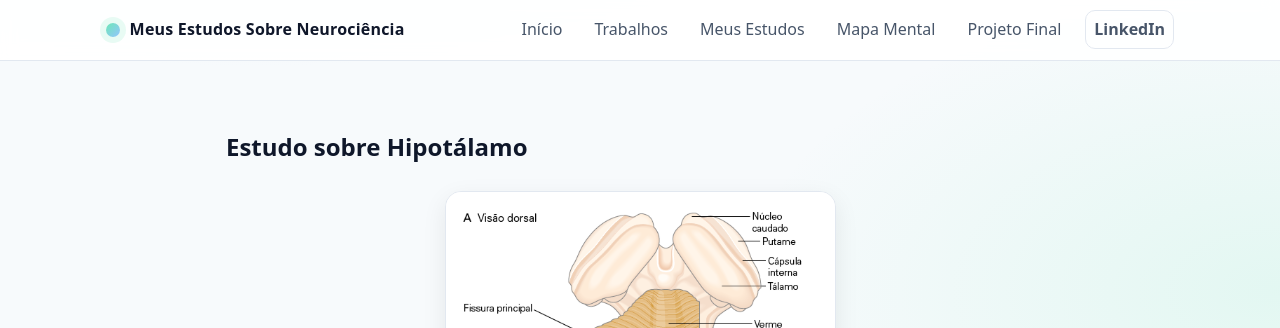
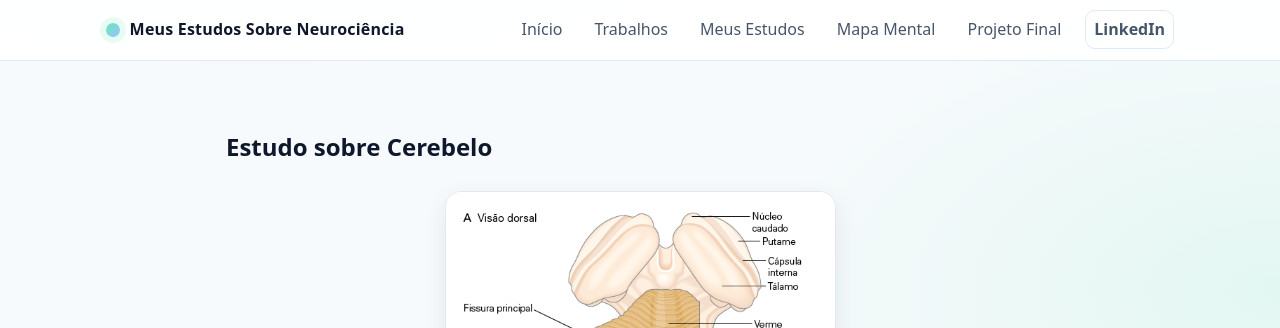
Before and after one commit to gdutramartins/neurociencia, a Jekyll site: the page built from estudos/cerebelo.html, in a window 1280 px wide and 900 px high. Shown: the top 328 px of the window. Built offline with Jekyll 4.4.1, drawn with Linux system fonts in a browser that asks for light colours.

Commit message:
titulo cerebelo

```diff
--- a/estudos/cerebelo.html
+++ b/estudos/cerebelo.html
@@ -6,7 +6,7 @@ title: Estudo sobre Cerebelo
 <main>
     <section class="section">
         <div class="container narrow">
-            <h1 class="">Estudo sobre Hipotálamo</h1>
+            <h1 class="">Estudo sobre Cerebelo</h1>
             <article class="doc-content">
                 <div class="doc-content">
                     <p>
```
